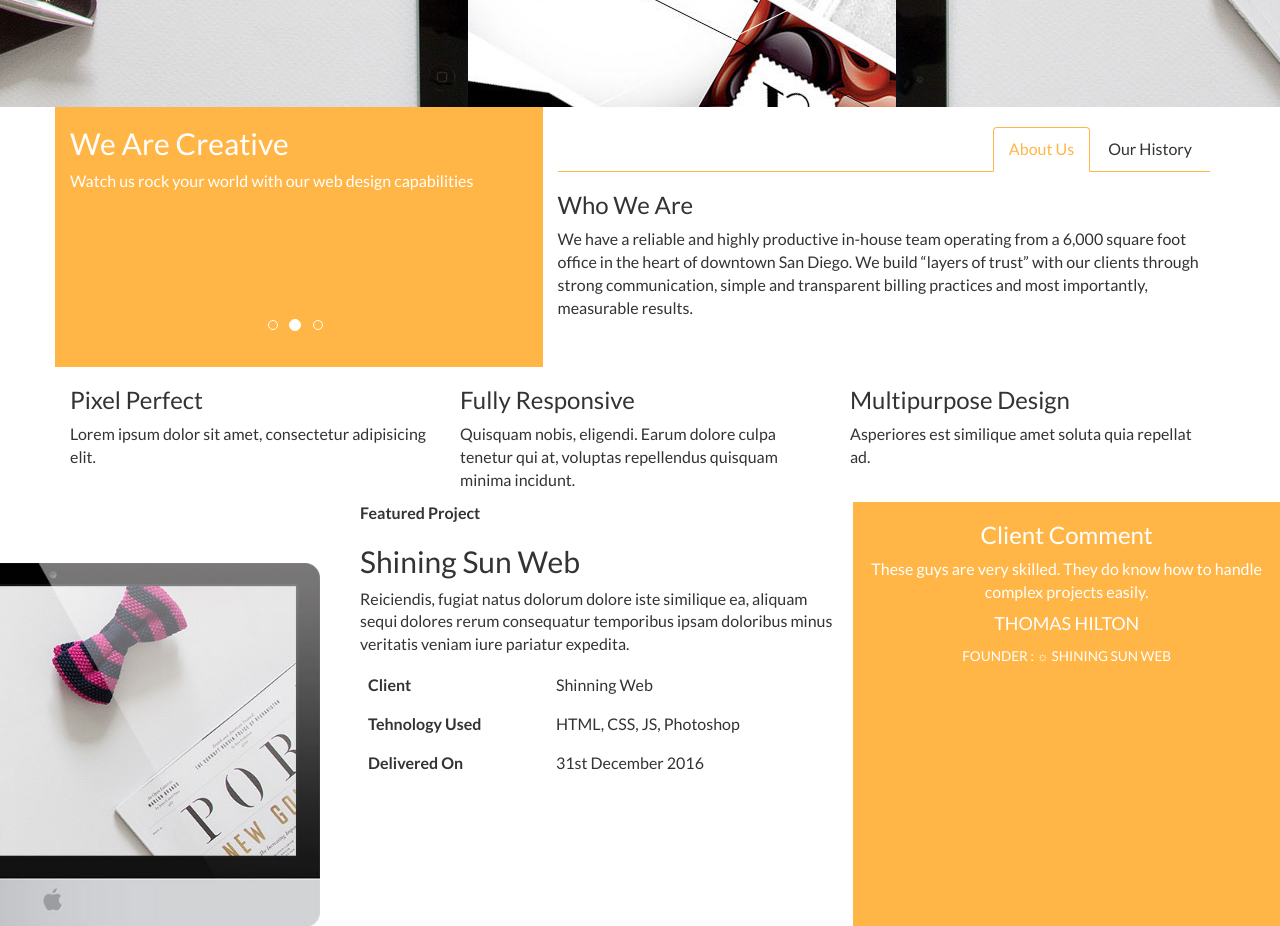
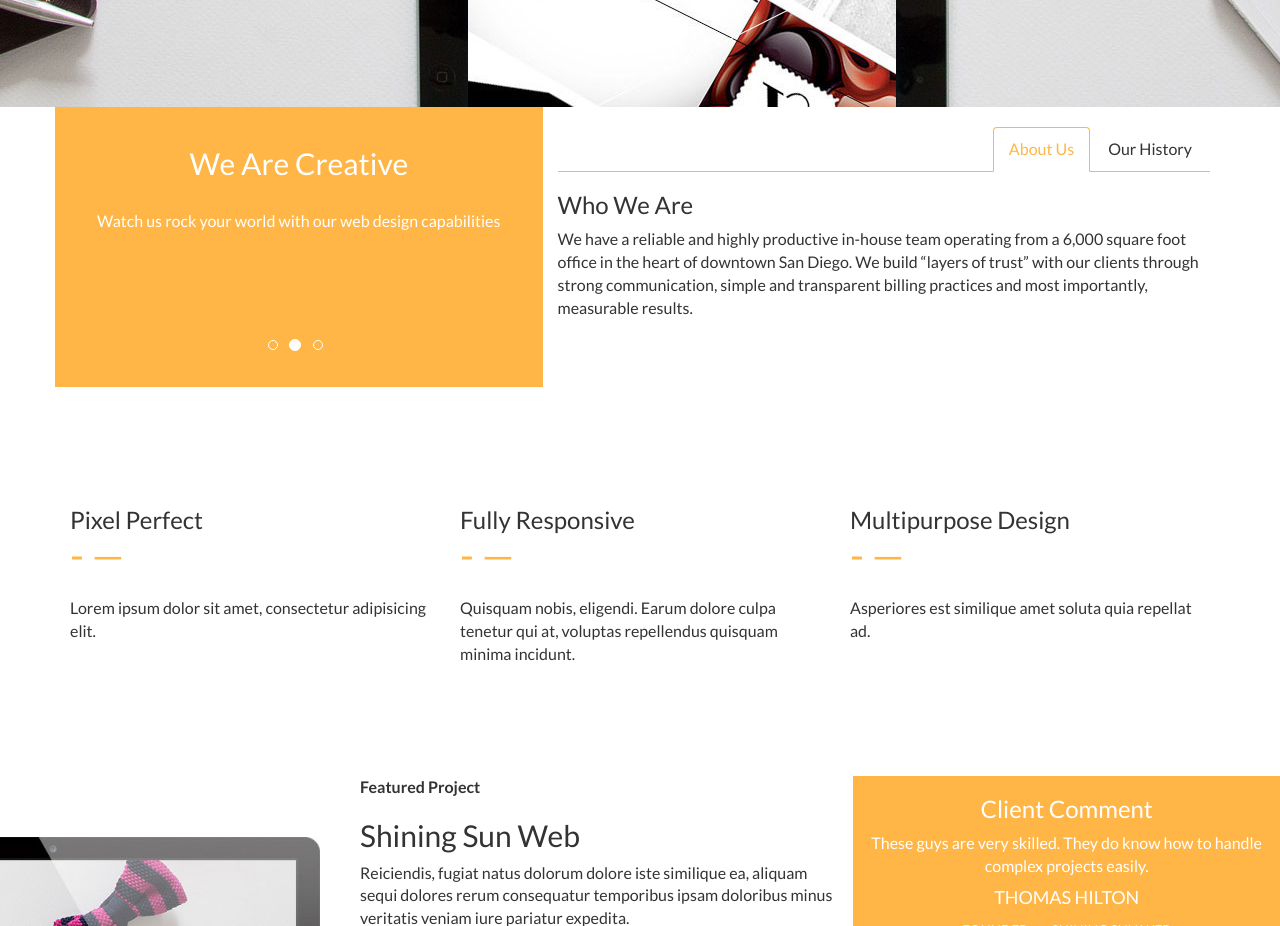
Before and after one commit to Danko-M/react-site, a React (Create React App) app: page / in a window 1280 px wide. Shown: the part 1060-1986 px from the top of the page. Built offline with nearby package versions, Linux system fonts and the light colour scheme.

Commit message:
section-c improvements

```diff
--- a/src/components/SectionB.js
+++ b/src/components/SectionB.js
@@ -3,8 +3,8 @@ import { Grid, Row, Col } from 'react-bootstrap';
 
 export const SectionB = () =>
 	<Grid>
-    <Row className="">
-      <Col xs={12} sm={4}>
+    <Row className="section-b">
+      <Col sm={4} xs={12}>
       	<h3>Pixel Perfect</h3>
       	<p>Lorem ipsum dolor sit amet, consectetur adipisicing elit.</p>
       </Col>
--- a/src/components/SectionC.js
+++ b/src/components/SectionC.js
@@ -4,8 +4,8 @@ import { Grid, Row, Col } from 'react-bootstrap';
 export const SectionC = () =>
 	<Grid fluid={true}>
     <Row className="section-c">
-      <Col xs={12} sm={3} className="sec-c-first"></Col>
-      <Col xs={12} sm={5} className="mid">
+      <Col md={3} className="sec-c-first"></Col>
+      <Col xs={12} sm={7} md={5} className="mid">
       	<strong>Featured Project</strong>
       	<h2>Shining Sun Web</h2>
       	<p>Reiciendis, fugiat natus dolorum dolore iste similique ea, aliquam sequi dolores rerum consequatur temporibus ipsam doloribus minus veritatis veniam iure pariatur expedita.</p>
@@ -17,7 +17,7 @@ export const SectionC = () =>
 					</tbody>
 				</table>
       </Col>
-      <Col xs={12} sm={4} className="text-center bg-orange">
+      <Col xs={12} sm={5} md={4} className="text-center bg-orange">
       	<h3>Client Comment</h3>
       	<div>These guys are very skilled. They do know how to handle complex projects easily.</div>
       	<h4 className="text-uppercase">Thomas Hilton</h4>
--- a/src/css/index.css
+++ b/src/css/index.css
@@ -150,8 +150,30 @@ body {
   }
 }
 
+@media (max-width: 767px) {
+  .section-a .col-sm-5 {
+    margin-top: 20px;
+  }
+}
+
 .section-a .item {
   min-height: 240px;
+}
+
+@media (min-width: 768px) {
+  .section-a .item {
+    text-align: center;
+  }
+}
+
+.section-a .item h2 {
+  margin-top: 40px;
+}
+
+@media (min-width: 768px) {
+  .section-a .item h2 {
+    margin-bottom: 30px;
+  }
 }
 
 .section-a .carousel-indicators li, .section-a .carousel-indicators .active {
@@ -187,16 +209,45 @@ body {
   border-bottom-color: transparent;
 }
 
+.section-b {
+  margin-top: 100px;
+  margin-bottom: 50px;
+}
+
+.section-b .col-sm-4 {
+  margin-bottom: 50px;
+}
+
+.section-b h3 {
+  margin-bottom: 20px;
+}
+
+.section-b h3:after {
+  position: relative;
+  display: block;
+  content: '- —';
+  color: #ffb647;
+  font-size: 40px;
+  font-weight: 400;
+}
+
 .section-c {
   overflow: hidden;
 }
 
 .section-c .sec-c-first {
+  display: none;
   min-height: 300px;
   background-image: url(../img/monitor.jpg);
   background-size: contain;
   background-repeat: no-repeat;
   background-position: left center;
+}
+
+@media (min-width: 992px) {
+  .section-c .sec-c-first {
+    display: block;
+  }
 }
 
 @media (min-width: 1200px) {
--- a/src/scss/index.scss
+++ b/src/scss/index.scss
@@ -126,9 +126,24 @@ body {
 }
 // Section A
 .section-a {
+	.col-sm-5 {
+		@media (max-width: 767px){
+			margin-top: 20px;
+		}
+	}
 	// Carousel
 	.item {
+		@media (min-width: 768px){
+			text-align: center;
+		}
 		min-height: 240px;
+		h2 {
+			margin-top: 40px;
+			// margin-bottom: 10px;
+			@media (min-width: 768px){
+				margin-bottom: 30px;
+			}
+		}
 	}
 	.carousel-indicators {
 		li, .active {
@@ -161,15 +176,38 @@ body {
 		}
 	}
 }
+// Section B
+.section-b {
+	margin-top: 100px;
+	margin-bottom: 50px;
+	.col-sm-4 {
+		margin-bottom: 50px;
+	}
+	h3 {
+		margin-bottom: 20px;
+		&:after {
+			position: relative;
+			display: block;
+			content: '- —';
+			color: $orange;
+			font-size: 40px;
+			font-weight: 400;
+		}
+	}
+}
 // Section C
 .section-c {
 	overflow: hidden;
 	.sec-c-first {
+		display: none;
 		min-height: 300px;
 		background-image: url(../img/monitor.jpg);
 		background-size: contain;
 		background-repeat: no-repeat;
 		background-position: left center;
+		@media (min-width: 992px){
+			display: block;
+		}
 		@media (min-width: 1200px){
 			min-height: 550px;
 		}
```
